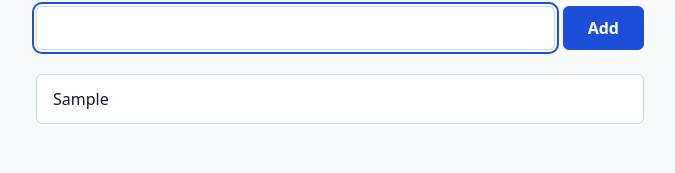
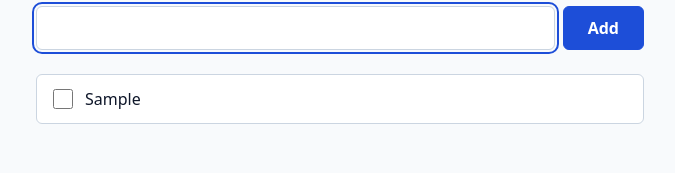
Before and after one commit to RomkaLTU/cobble-demo, a React (Vite) app: page / in a window 1280 px wide. Both pictures are taken after typing "Sample" into the empty fields and a click on the button "Add". Shown: the part 118-291 px from the top of the page, without its empty margins (300-975 px from the left). Built offline with nearby package versions, Linux system fonts and the light colour scheme.

Commit message:
feat: tick and un-tick a task, with the done state persisted
Refs: COD-4065

```diff
--- a/src/App.tsx
+++ b/src/App.tsx
@@ -1,7 +1,7 @@
 import { useEffect, useState } from 'react'
 import NewTaskForm from './components/NewTaskForm'
 import TaskList from './components/TaskList'
-import { STORAGE_KEY, addTask, loadTasks, saveTasks, type Task } from './store'
+import { STORAGE_KEY, addTask, loadTasks, saveTasks, toggleTask, type Task } from './store'
 
 export default function App() {
   const [tasks, setTasks] = useState<Task[]>(() => loadTasks(localStorage))
@@ -25,11 +25,15 @@ export default function App() {
     return true
   }
 
+  function handleToggle(id: string) {
+    setTasks((current) => toggleTask(current, id))
+  }
+
   return (
     <main>
       <h1>Todo</h1>
       <NewTaskForm onAdd={handleAdd} />
-      <TaskList tasks={tasks} />
+      <TaskList tasks={tasks} onToggle={handleToggle} />
     </main>
   )
 }
--- a/src/components/TaskItem.tsx
+++ b/src/components/TaskItem.tsx
@@ -1,7 +1,12 @@
 import type { Task } from '../store'
 
-type Props = { task: Task }
+type Props = { task: Task; onToggle: (id: string) => void }
 
-export default function TaskItem({ task }: Props) {
-  return <li className="task-item">{task.text}</li>
+export default function TaskItem({ task, onToggle }: Props) {
+  return (
+    <li className={task.done ? 'task task--done' : 'task'}>
+      <input type="checkbox" id={`task-${task.id}`} checked={task.done} onChange={() => onToggle(task.id)} />
+      <label htmlFor={`task-${task.id}`}>{task.text}</label>
+    </li>
+  )
 }
--- a/src/components/TaskList.tsx
+++ b/src/components/TaskList.tsx
@@ -1,15 +1,15 @@
 import type { Task } from '../store'
 import TaskItem from './TaskItem'
 
-type Props = { tasks: Task[] }
+type Props = { tasks: Task[]; onToggle: (id: string) => void }
 
-export default function TaskList({ tasks }: Props) {
+export default function TaskList({ tasks, onToggle }: Props) {
   if (tasks.length === 0) return <p className="empty">No tasks yet.</p>
 
   return (
     <ul className="task-list">
       {tasks.map((task) => (
-        <TaskItem key={task.id} task={task} />
+        <TaskItem key={task.id} task={task} onToggle={onToggle} />
       ))}
     </ul>
   )
--- a/src/store.ts
+++ b/src/store.ts
@@ -20,3 +20,8 @@ export function loadTasks(storage: Pick<Storage, 'getItem'>): Task[] {
 export function saveTasks(storage: Pick<Storage, 'setItem'>, tasks: Task[]): void {
   storage.setItem(STORAGE_KEY, JSON.stringify(tasks))
 }
+
+export function toggleTask(tasks: Task[], id: string): Task[] {
+  if (!tasks.some((task) => task.id === id)) return tasks
+  return tasks.map((task) => (task.id === id ? { ...task, done: !task.done } : task))
+}
--- a/src/styles.css
+++ b/src/styles.css
@@ -105,13 +105,43 @@ h1 {
   background: var(--color-surface);
 }
 
-.task-item {
-  padding: var(--space-2) var(--space-3);
-  overflow-wrap: anywhere;
+.task {
+  display: flex;
+  align-items: center;
+  gap: var(--space-2);
+  min-height: var(--control-height);
+  padding-inline: var(--space-3);
 }
 
-.task-item + .task-item {
+.task + .task {
   border-top: 1px solid var(--color-border);
+}
+
+.task input {
+  flex-shrink: 0;
+  width: 1.25rem;
+  height: 1.25rem;
+  margin: 0;
+  accent-color: var(--color-accent);
+  cursor: pointer;
+}
+
+.task input:focus-visible {
+  outline: 2px solid var(--color-accent);
+  outline-offset: 2px;
+}
+
+.task label {
+  flex: 1;
+  min-width: 0;
+  padding-block: var(--space-2);
+  overflow-wrap: anywhere;
+  cursor: pointer;
+}
+
+.task--done label {
+  color: var(--color-muted);
+  text-decoration: line-through;
 }
 
 .empty {
```
Also changed, not shown: 1 other file (tests, documents, lock files or other folders).
